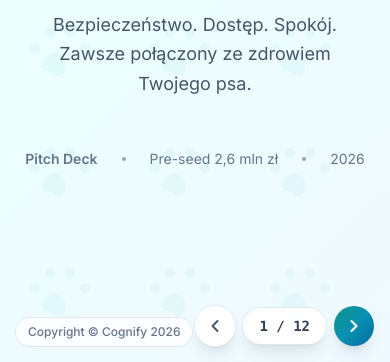
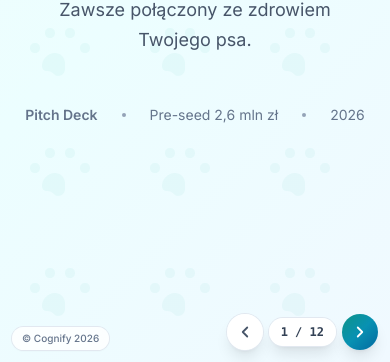
Before and after one commit to jachim00/vetlink-pitch, a plain HTML site: page index.html in a window 390 px wide. Shown: the part 482-844 px from the top of the page. Drawn offline with nearby package versions, Linux system fonts and the light colour scheme.

Commit message:
Pitch mobile: clear gap above bottom nav on every slide
- All slides: padding-bottom 7rem on mobile (clear bottom controls)
- Mobile copyright shortened: '© Cognify 2026' (no 'Copyright' word)
- Nav arrows + counter compact on mobile (w-9, smaller padding)
- Desktop layout unchanged

```diff
--- a/index.html
+++ b/index.html
@@ -20,7 +20,18 @@
     align-items: center;
     justify-content: center;
     padding: clamp(1.5rem, 4vw, 4rem);
+    padding-bottom: 7rem; /* mobile: clear bottom nav (counter + arrows + copyright) */
     animation: fadeIn 0.4s ease-out;
+  }
+  @media (min-width: 768px) {
+    [data-slide] { padding-bottom: clamp(2rem, 4vw, 4rem); }
+  }
+  /* Hide full copyright text on mobile, show only short version */
+  .copyright-full { display: inline; }
+  .copyright-short { display: none; }
+  @media (max-width: 640px) {
+    .copyright-full { display: none; }
+    .copyright-short { display: inline; }
   }
   [data-slide].hidden { display: none; }
   @keyframes fadeIn { from { opacity: 0; transform: translateY(8px); } to { opacity: 1; transform: translateY(0); } }
@@ -768,13 +779,13 @@
 <!-- ============================================================== -->
 <!-- NAVIGATION (slide counter + arrows)                             -->
 <!-- ============================================================== -->
-<div class="fixed bottom-4 right-4 flex items-center gap-2 z-40">
-  <button onclick="prev()" class="w-10 h-10 rounded-full bg-white/95 backdrop-blur shadow-lg ring-1 ring-slate-200 hover:bg-slate-50 flex items-center justify-center text-slate-600 transition" aria-label="Poprzedni">
-    <svg xmlns="http://www.w3.org/2000/svg" width="20" height="20" viewBox="0 0 24 24" fill="none" stroke="currentColor" stroke-width="2.4" stroke-linecap="round" stroke-linejoin="round"><path d="m15 18-6-6 6-6"/></svg>
+<div class="fixed bottom-3 sm:bottom-4 right-3 sm:right-4 flex items-center gap-1.5 sm:gap-2 z-40">
+  <button onclick="prev()" class="w-9 h-9 sm:w-10 sm:h-10 rounded-full bg-white/95 backdrop-blur shadow-lg ring-1 ring-slate-200 hover:bg-slate-50 flex items-center justify-center text-slate-600 transition" aria-label="Poprzedni">
+    <svg xmlns="http://www.w3.org/2000/svg" width="18" height="18" viewBox="0 0 24 24" fill="none" stroke="currentColor" stroke-width="2.4" stroke-linecap="round" stroke-linejoin="round"><path d="m15 18-6-6 6-6"/></svg>
   </button>
-  <div id="counter" class="bg-white/95 backdrop-blur shadow-lg ring-1 ring-slate-200 rounded-full px-4 py-2 text-sm font-bold text-slate-700 font-mono">1 / 12</div>
-  <button onclick="next()" class="w-10 h-10 rounded-full brand-grad shadow-lg hover:shadow-xl flex items-center justify-center text-white transition" aria-label="Następny">
-    <svg xmlns="http://www.w3.org/2000/svg" width="20" height="20" viewBox="0 0 24 24" fill="none" stroke="currentColor" stroke-width="2.4" stroke-linecap="round" stroke-linejoin="round"><path d="m9 18 6-6-6-6"/></svg>
+  <div id="counter" class="bg-white/95 backdrop-blur shadow-lg ring-1 ring-slate-200 rounded-full px-3 sm:px-4 py-1.5 sm:py-2 text-xs sm:text-sm font-bold text-slate-700 font-mono">1 / 12</div>
+  <button onclick="next()" class="w-9 h-9 sm:w-10 sm:h-10 rounded-full brand-grad shadow-lg hover:shadow-xl flex items-center justify-center text-white transition" aria-label="Następny">
+    <svg xmlns="http://www.w3.org/2000/svg" width="18" height="18" viewBox="0 0 24 24" fill="none" stroke="currentColor" stroke-width="2.4" stroke-linecap="round" stroke-linejoin="round"><path d="m9 18 6-6-6-6"/></svg>
   </button>
 </div>
 
@@ -791,8 +802,9 @@
 
 
 <!-- Copyright footer (zawsze widoczny) -->
-<div class="fixed bottom-4 left-4 z-40 text-xs font-medium text-slate-500 bg-white/80 backdrop-blur rounded-full px-3 py-1.5 ring-1 ring-slate-200 shadow-sm">
-  Copyright © Cognify 2026
+<div class="fixed bottom-3 sm:bottom-4 left-3 sm:left-4 z-40 text-[10px] sm:text-xs font-medium text-slate-500 bg-white/80 backdrop-blur rounded-full px-2.5 sm:px-3 py-1 sm:py-1.5 ring-1 ring-slate-200 shadow-sm">
+  <span class="copyright-full">Copyright © Cognify 2026</span>
+  <span class="copyright-short">© Cognify 2026</span>
 </div>
 
 <script>
```
